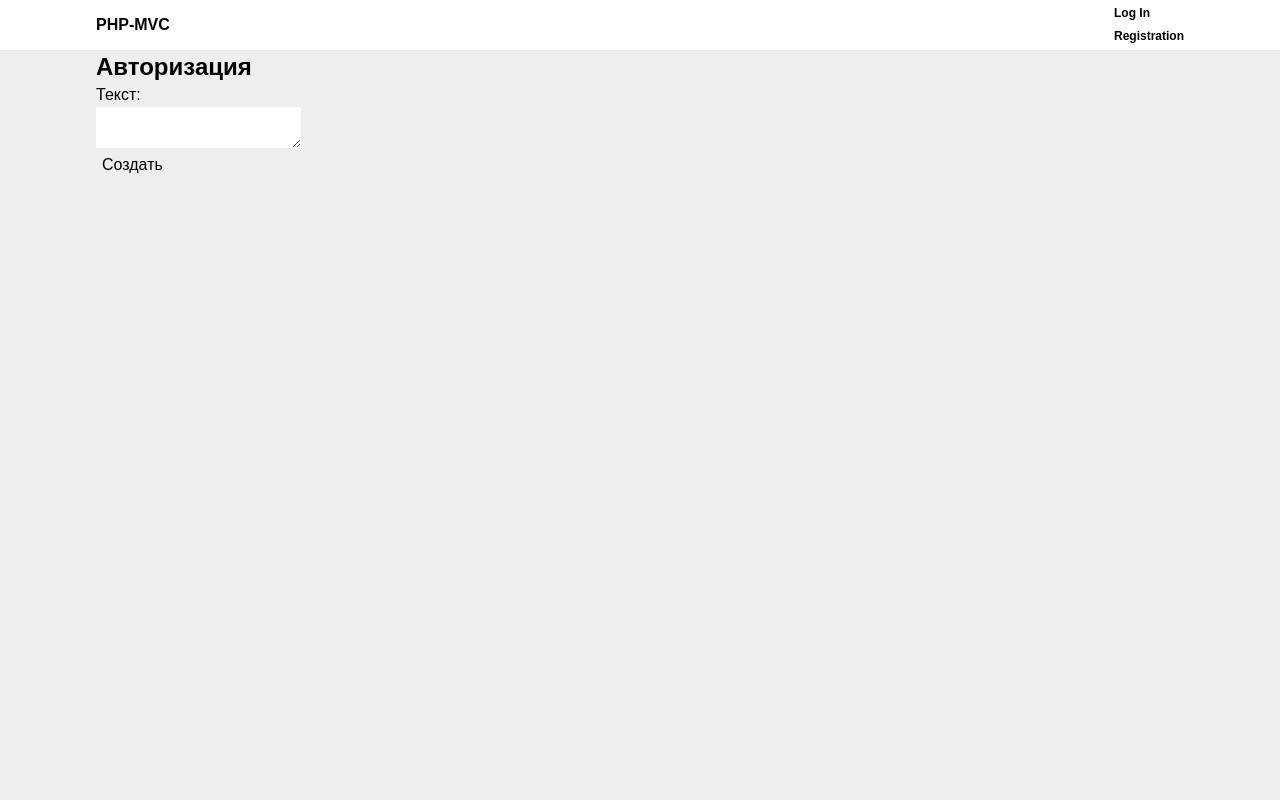
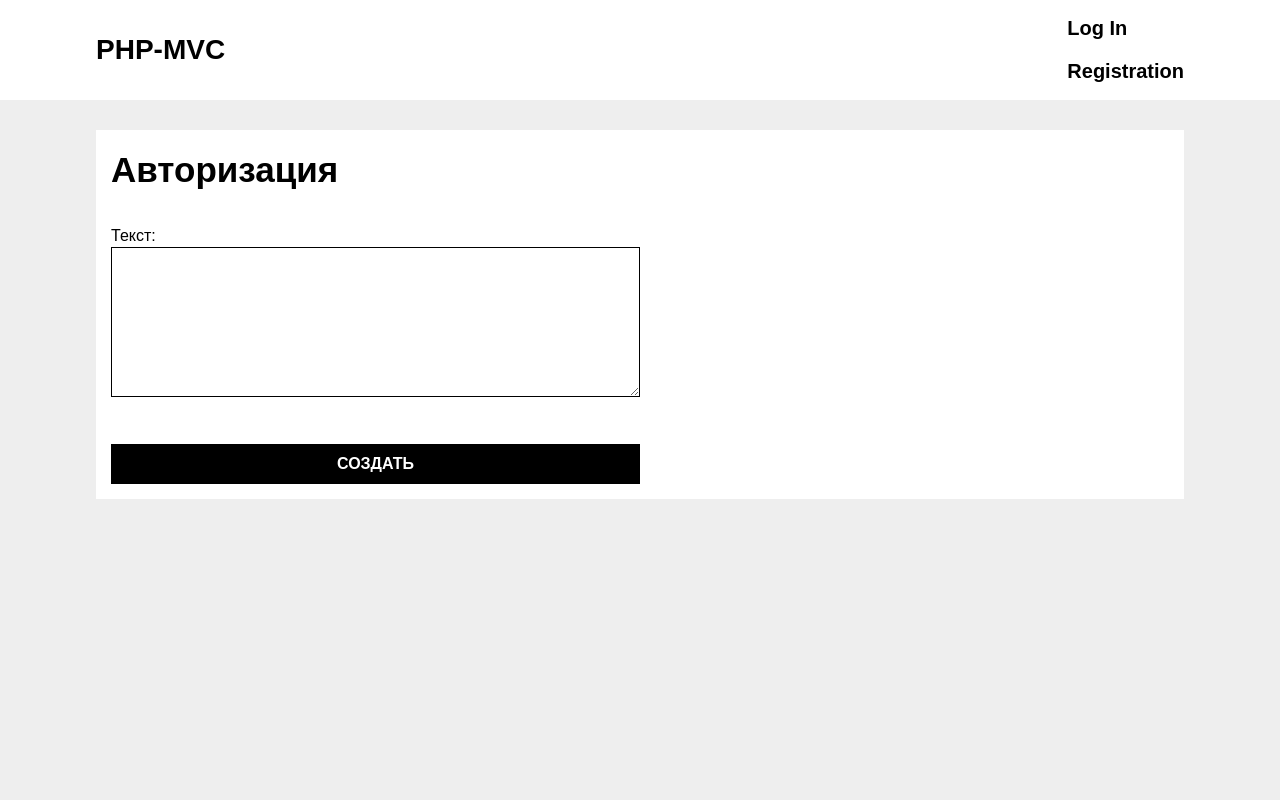
Before and after one commit to code-alone7/loft-php-mvc, a PHP site: page /message in a window 1280 px wide. Run offline with PHP 8.4, Linux system fonts and the light colour scheme.

Commit message:
some teplate work

```diff
--- a/app/view/message/create.phtml
+++ b/app/view/message/create.phtml
@@ -42,8 +42,9 @@
         </header>
 
         <div class="container container--blog">
+            <section class="section">
                 <main class="main">
-                <h2 class="main__header">Авторизация</h2>
+                    <h2 class="section__header title">Авторизация</h2>
 
                     <form action="/message/create" method="POST" class="form">
                         <div class="form__row">
@@ -64,6 +65,7 @@
                         </div>
                     </form>
                 </main>
+            </section>
         </div>
     </div>
 </div>
--- a/app/view/user/login.phtml
+++ b/app/view/user/login.phtml
@@ -42,9 +42,10 @@
         </header>
 
         <div class="container container--blog">
+            <section class="section">
                 <main class="main">
                     <div class="auth-page">
-                    <h2 class="main__header">Авторизация</h2>
+                        <h2 class="section__header title">Авторизация</h2>
 
                         <form action="/login" method="POST" class="auth-page__form form">
                             <div class="form__row">
@@ -81,6 +82,7 @@
                         </form>
                     </div>
                 </main>
+            </section>
         </div>
     </div>
 </div>
--- a/app/view/user/registration.phtml
+++ b/app/view/user/registration.phtml
@@ -42,9 +42,10 @@
         </header>
 
         <div class="container container--blog">
+            <section class="section">
                 <main class="main">
                     <div class="auth-page">
-                    <h2 class="main__header">Регистрация</h2>
+                        <h2 class="section__header title">Регистрация</h2>
 
                         <form action="/registration" method="POST" class="auth-page__form form">
                             <div class="form__row">
@@ -90,6 +91,7 @@
                         </form>
                     </div>
                 </main>
+            </section>
         </div>
     </div>
 </div>
--- a/app/view/user/user-page.phtml
+++ b/app/view/user/user-page.phtml
@@ -42,8 +42,9 @@
         </header>
 
         <div class="container container--user">
+            <section class="section">
                 <main class="main">
-               <h2 class="main__header">Страница пользователя <?php echo $user->name ?></h2>
+                    <h2 class="section__header title">Страница пользователя <?php echo $user->name ?></h2>
 
                     <div class="user-data">
                         <div class="user-data__row">
@@ -60,6 +61,7 @@
                         </div>
                     </div>
                 </main>
+            </section>
         </div>
     </div>
 </div>
--- a/public/css/blocks/form.css
+++ b/public/css/blocks/form.css
@@ -1,15 +1,56 @@
 .form{
+    width: 50%;
     display: flex;
     flex-direction: column;
 }
 
 .form__row{
+    width: 100%;
     display: flex;
     flex-direction: row;
+    margin-bottom: 40px;
+}
+.form__row:last-child{
+    margin-bottom: 0;
 }
 
 .form__cell{
     display: flex;
     flex-direction: column;
-    margin-right: 6px;
+    margin-right: 20px;
+    flex: 1 0;
 }
+.form__cell:last-child{
+    margin-right: 0;
+}
+
+.form__input{
+    height: 40px;
+    width: 100%;
+    border: 1px solid black;
+}
+.form__input:focus{
+    border: 1px solid yellowgreen;
+}
+.form__input--textarea{
+    height: 150px;
+}
+
+.form__button{
+    height: 40px;
+    width: 100%;
+    padding: 0 30px;
+    background-color: black;
+    color: white;
+    text-transform: uppercase;
+    font-weight: 600;
+    -webkit-transition: color 150ms, background 150ms;
+    -moz-transition: color 150ms, background 150ms;
+    -ms-transition: color 150ms, background 150ms;
+    -o-transition: color 150ms, background 150ms;
+    transition: color 150ms, background 150ms;
+}
+.form__button:hover{
+    background-color: yellowgreen;
+    color: black;
+}
--- a/public/css/blocks/header.css
+++ b/public/css/blocks/header.css
@@ -1,7 +1,9 @@
 .header{
     width: 100%;
-    height: 50px;
+    height: 100px;
     background-color: #fff;
+
+    margin-bottom: 30px;
 }
 
 .header__container{
--- a/public/css/blocks/logo.css
+++ b/public/css/blocks/logo.css
@@ -1,4 +1,5 @@
 .logo{
+    font-size: 28px;
     font-weight: bold;
 }
 .logo__link{
--- a/public/css/blocks/main.css
+++ /dev/null
@@ -1,3 +0,0 @@
-.main__header{
-    font-weight: bold;
-}
--- a/public/css/blocks/menu.css
+++ b/public/css/blocks/menu.css
@@ -1,5 +1,5 @@
 .menu{
-    font-size: 12px;
+    font-size: 20px;
 }
 
 .menu__list{
@@ -13,4 +13,12 @@
     color: inherit;
     text-decoration: none;
     font-weight: 600;
+    -webkit-transition: color 150ms;
+    -moz-transition: color 150ms;
+    -ms-transition: color 150ms;
+    -o-transition: color 150ms;
+    transition: color 150ms;
 }
+.menu__link:hover{
+    color: yellowgreen;
+}
--- /dev/null
+++ b/public/css/blocks/message-page.css
@@ -0,0 +1,12 @@
+.message-page{
+    display: flex;
+    flex-direction: column;
+}
+
+.message-page__title{
+    margin-bottom: 60px;
+}
+
+.message-page__p{
+    margin-bottom: 50px;
+}
--- /dev/null
+++ b/public/css/blocks/message.css
@@ -0,0 +1,17 @@
+.message__card{
+    background-color: #fff;
+    width: 100%;
+}
+
+.message__header{
+    padding: 15px;
+    border-bottom: black solid 1px;
+}
+
+.message__user{
+    font-weight: 600;
+}
+
+.message__container{
+    padding: 15px;
+}
--- /dev/null
+++ b/public/css/blocks/messages.css
@@ -0,0 +1,10 @@
+.messages{
+    display: flex;
+    flex-direction: column;
+}
+.messages__item{
+    margin-bottom: 20px;
+}
+.messages__item:last-child{
+    margin-bottom: 0;
+}
--- /dev/null
+++ b/public/css/blocks/section.css
@@ -0,0 +1,8 @@
+.section {
+    background-color: #fff;
+    padding: 15px;
+}
+
+.section__header{
+    margin-bottom: 30px;
+}
--- /dev/null
+++ b/public/css/blocks/title.css
@@ -0,0 +1,4 @@
+.title{
+    font-size: 35px;
+    font-weight: 600;
+}
--- a/public/css/style.css
+++ b/public/css/style.css
@@ -4,7 +4,12 @@
 @import url('./blocks/header.css');
 @import url('./blocks/logo.css');
 @import url('./blocks/menu.css');
+@import url('./blocks/section.css');
+@import url('./blocks/title.css');
 @import url('./blocks/main.css');
 @import url('./blocks/auth-page.css');
 @import url('./blocks/form.css');
 @import url('./blocks/user-data.css');
+@import url('./blocks/message-page.css');
+@import url('./blocks/messages.css');
+@import url('./blocks/message.css');
```
Also changed, not shown: app/view/home.phtml (+17 -6 lines), app/view/message.phtml (+10 -6 lines). Lines whose indentation alone changed are shown as unchanged.
